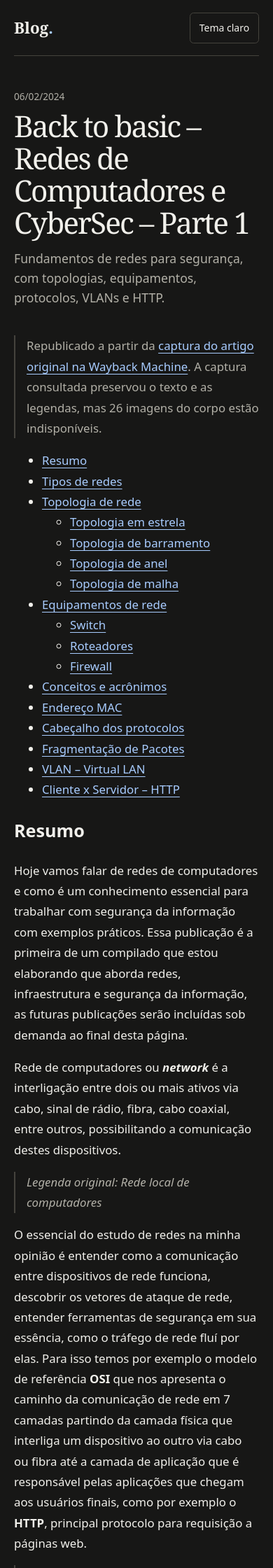
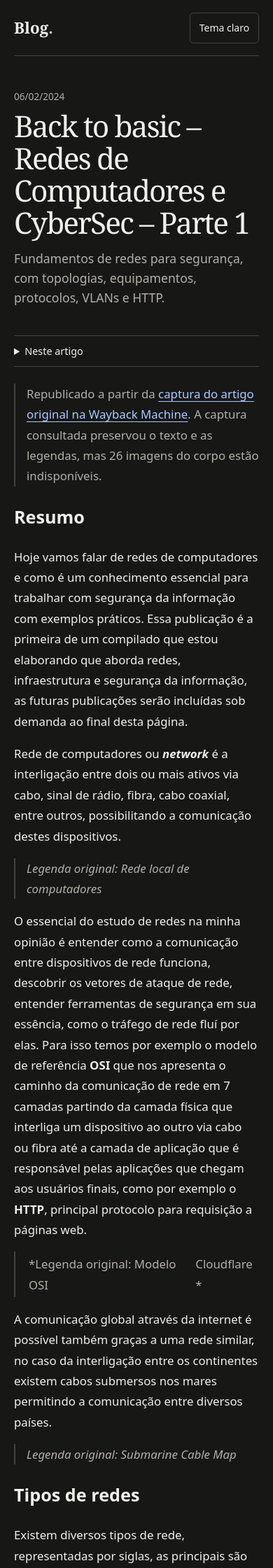
Before and after one commit to AlencarJrS/site, a Jekyll site: the page built from _posts/2024-02-06-back-to-basic-redes-de-computadores-e-cybersec-parte-1.md, in a window 390 px wide. Shown: the top 2240 px of the page at 70% size. Built offline with Jekyll 4.4.1, drawn with Linux system fonts in a browser that asks for light colours.

Commit message:
Add sticky article contents and open post links in new tabs

```diff
--- a/_layouts/post.html
+++ b/_layouts/post.html
@@ -7,8 +7,18 @@ layout: default
     <h1>{{ page.title | escape }}</h1>
     {% if page.description %}<p class="intro">{{ page.description | escape }}</p>{% endif %}
   </header>
-  <div class="prose">
+  <div class="post-content">
+    <details class="post-toc" hidden>
+      <summary>Neste artigo</summary>
+      <nav aria-label="Neste artigo">
+        <p class="post-toc-title" aria-hidden="true">Neste artigo</p>
+        <ol class="post-toc-list"></ol>
+      </nav>
+    </details>
+    <div class="prose">
 {{ content }}
+    </div>
   </div>
 </article>
 <a class="back" href="{{ '/' | relative_url }}"><span aria-hidden="true">←</span> Voltar ao arquivo</a>
+<script src="{{ '/assets/post.js' | relative_url }}" defer></script>
--- a/_posts/2024-02-06-back-to-basic-redes-de-computadores-e-cybersec-parte-1.md
+++ b/_posts/2024-02-06-back-to-basic-redes-de-computadores-e-cybersec-parte-1.md
@@ -8,24 +8,6 @@ category: "Network"
 ---
 
 > Republicado a partir da [captura do artigo original na Wayback Machine](https://web.archive.org/web/20240414234509/https://alencarjunior.com.br/index.php/2024/back-to-basic-redes-de-computadores-e-cybersec-parte-1/). A captura consultada preservou o texto e as legendas, mas 26 imagens do corpo estão indisponíveis.
-
-- [Resumo](#aioseo-resumo)
-- [Tipos de redes](#aioseo-topologias-de-rede)
-- [Topologia de rede](#aioseo-topologia-de-rede)
-  - [Topologia em estrela](#star-topology)
-  - [Topologia de barramento](#bus-topology)
-  - [Topologia de anel](#ring-topology)
-  - [Topologia de malha](#mesh-topology)
-- [Equipamentos de rede](#aioseo-equipamentos-de-rede)
-  - [Switch](#aioseo-switch)
-  - [Roteadores](#aioseo-roteadores)
-  - [Firewall](#aioseo-firewall)
-- [Conceitos e acrônimos](#aioseo-conceitos-e-acroimos)
-- [Endereço MAC](#aioseo-endereco-mac)
-- [Cabeçalho dos protocolos](#aioseo-cabecalho-dos-protocolos)
-- [Fragmentação de Pacotes](#aioseo-fragmentacao-de-pacotes)
-- [VLAN – Virtual LAN](#aioseo-vlan-virtual-lan)
-- [Cliente x Servidor – HTTP](#aioseo-cliente-x-servidor-http-s)
 
 ## Resumo {#aioseo-resumo}
 
--- /dev/null
+++ b/assets/post.js
@@ -0,0 +1,99 @@
+(() => {
+  const prose = document.querySelector('.post-content .prose');
+  for (const link of prose.querySelectorAll('a[href]')) {
+    const opensPage = link.protocol === 'https:' || link.protocol === 'http:';
+    const samePage = link.origin === window.location.origin &&
+      link.pathname === window.location.pathname && link.search === window.location.search;
+    if (opensPage && !samePage && !link.hasAttribute('download')) {
+      link.target = '_blank';
+      link.relList.add('noopener', 'noreferrer');
+    }
+  }
+
+  const toc = document.querySelector('.post-toc');
+  const headings = Array.from(prose.querySelectorAll(':is(h2, h3)[id]'));
+  if (headings.length === 0) return;
+
+  const list = toc.querySelector('.post-toc-list');
+  const desktop = window.matchMedia('(min-width: 64rem)');
+  let section;
+  let subsections;
+  const links = headings.map((heading) => {
+    const item = document.createElement('li');
+    const link = document.createElement('a');
+    link.href = `#${encodeURIComponent(heading.id)}`;
+    link.textContent = heading.textContent.trim();
+    item.append(link);
+    if (!heading.hasAttribute('tabindex')) heading.tabIndex = -1;
+
+    if (heading.tagName === 'H3' && section) {
+      if (!subsections) {
+        subsections = document.createElement('ol');
+        section.append(subsections);
+      }
+      subsections.append(item);
+    } else {
+      list.append(item);
+      section = item;
+      subsections = null;
+    }
+    return link;
+  });
+
+  const syncDisclosure = () => { toc.open = desktop.matches; };
+  desktop.addEventListener('change', syncDisclosure);
+  syncDisclosure();
+  toc.hidden = false;
+  document.documentElement.classList.add('has-post-toc');
+
+  list.addEventListener('click', (event) => {
+    if (!desktop.matches && event.target.closest('a') &&
+        !event.metaKey && !event.ctrlKey && !event.shiftKey && !event.altKey) {
+      toc.open = false;
+    }
+  });
+
+  let current;
+  const updateCurrent = () => {
+    const readingLine = parseFloat(getComputedStyle(headings[0]).scrollMarginTop) + 8;
+    const atEnd = window.scrollY > 0 &&
+      window.scrollY + window.innerHeight >= document.documentElement.scrollHeight - 2;
+    let index = 0;
+    if (atEnd) {
+      index = headings.length - 1;
+    } else {
+      while (index + 1 < headings.length && headings[index + 1].getBoundingClientRect().top <= readingLine) {
+        index += 1;
+      }
+    }
+
+    const active = links[index];
+    if (active === current) return;
+    current?.removeAttribute('aria-current');
+    active.setAttribute('aria-current', 'location');
+    current = active;
+
+    if (desktop.matches) {
+      const item = active.getBoundingClientRect();
+      const viewport = list.getBoundingClientRect();
+      if (item.top < viewport.top) list.scrollTop += item.top - viewport.top;
+      if (item.bottom > viewport.bottom) list.scrollTop += item.bottom - viewport.bottom;
+    }
+  };
+
+  let frame = 0;
+  const scheduleUpdate = () => {
+    if (frame) return;
+    frame = window.requestAnimationFrame(() => {
+      frame = 0;
+      updateCurrent();
+    });
+  };
+
+  window.addEventListener('scroll', scheduleUpdate, { passive: true });
+  window.addEventListener('resize', scheduleUpdate);
+  window.addEventListener('load', scheduleUpdate);
+  const initial = links.findIndex((link) => link.hash === window.location.hash);
+  if (initial >= 0) headings[initial].scrollIntoView();
+  updateCurrent();
+})();
--- a/assets/styles.css
+++ b/assets/styles.css
@@ -6,6 +6,7 @@
   --muted: #b2b0a7;
   --border: #45433d;
   --accent: #a8ccff;
+  --toc-accent: #ff7568;
   --serif: Georgia, serif;
   font-family: system-ui, sans-serif;
   background: var(--background);
@@ -20,12 +21,13 @@
   --muted: #55544d;
   --border: #d6d4cd;
   --accent: #19559a;
+  --toc-accent: #a63128;
 }
 
 * { box-sizing: border-box; }
 body { margin: 0; }
 a { color: var(--accent); text-underline-offset: .22em; }
-a:focus-visible, button:focus-visible { outline: 2px solid var(--accent); outline-offset: 4px; }
+a:focus-visible, button:focus-visible, summary:focus-visible { outline: 2px solid var(--accent); outline-offset: 4px; }
 .frame { width: min(calc(100% - 2.5rem), 45rem); margin-inline: auto; }
 .skip { position: absolute; top: .5rem; left: .5rem; padding: .5rem; background: var(--background); }
 .skip:not(:focus) { clip-path: inset(50%); }
@@ -76,7 +78,26 @@ h1 { margin: 0; font-size: clamp(2.65rem, 8vw, 4.5rem); line-height: 1.08; lette
 .posts p, .empty { margin: .4rem 0 0; color: var(--muted); line-height: 1.6; }
 .empty { padding-top: 1.25rem; border-top: 1px solid var(--border); }
 
+.post-toc { margin-bottom: 1.5rem; color: var(--muted); font-size: .9rem; line-height: 1.5; }
+.post-toc summary { padding: .65rem 0; border-block: 1px solid var(--border); color: var(--text); cursor: pointer; }
+.post-toc-title { display: none; margin: 0 0 .65rem; font-size: .8rem; }
+.post-toc ol { margin: 0; padding: 0; list-style: none; }
+.post-toc .post-toc-list { margin-top: .65rem; }
+.post-toc a {
+  display: block;
+  padding: .4rem .75rem;
+  border-inline-start: 2px solid var(--border);
+  color: inherit;
+  text-decoration: none;
+  overflow-wrap: anywhere;
+}
+.post-toc ol ol a { padding-inline-start: 1.5rem; }
+.post-toc a:hover { color: var(--text); text-decoration: underline; }
+.post-toc a:focus-visible { outline-offset: -2px; }
+.post-toc a[aria-current="location"] { border-color: var(--toc-accent); color: var(--text); font-weight: 700; }
+
 .prose { font-size: 1.05rem; line-height: 1.75; overflow-wrap: anywhere; }
+.prose :is(h2, h3)[id] { scroll-margin-top: 2rem; }
 .prose img { display: block; max-width: 100%; height: auto; }
 .prose pre { overflow: auto; padding: 1rem; }
 .prose pre, .prose code { background: var(--surface); }
@@ -84,6 +105,16 @@ h1 { margin: 0; font-size: clamp(2.65rem, 8vw, 4.5rem); line-height: 1.08; lette
 .prose blockquote { margin-inline: 0; padding-inline-start: 1rem; border-inline-start: 2px solid var(--border); color: var(--muted); }
 .back { display: inline-block; margin-top: 2rem; }
 
+@media (min-width: 64rem) {
+  .has-post-toc .frame { width: min(calc(100% - 5rem), 65rem); }
+  .has-post-toc .post-heading { max-width: 52rem; }
+  .has-post-toc .post-content { display: grid; grid-template-columns: 14rem minmax(0, 1fr); gap: clamp(2rem, 4vw, 4rem); }
+  .post-toc { position: sticky; top: 2rem; align-self: start; margin: 0; }
+  .post-toc summary { display: none; }
+  .post-toc-title { display: block; }
+  .post-toc-list { max-height: calc(100vh - 5rem); overflow-y: auto; }
+}
+
 @media (max-width: 30rem) {
   .posts li { grid-template-columns: 1fr; }
 }
```
Also changed, not shown: _posts/2023-04-23-fortigate-vm-licenca-de-avaliacao-e-testes-de-utm.md (+0 -5 lines).
